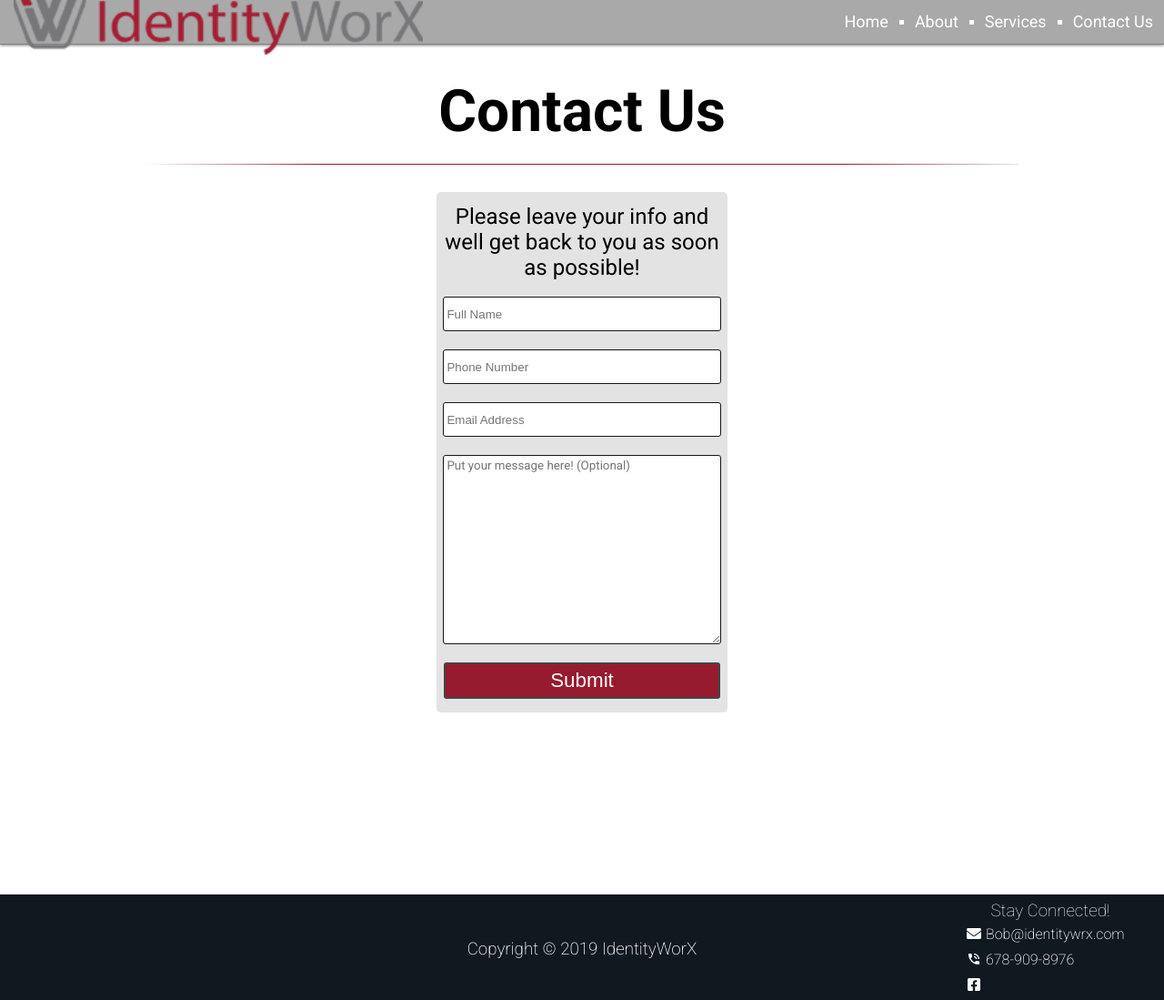
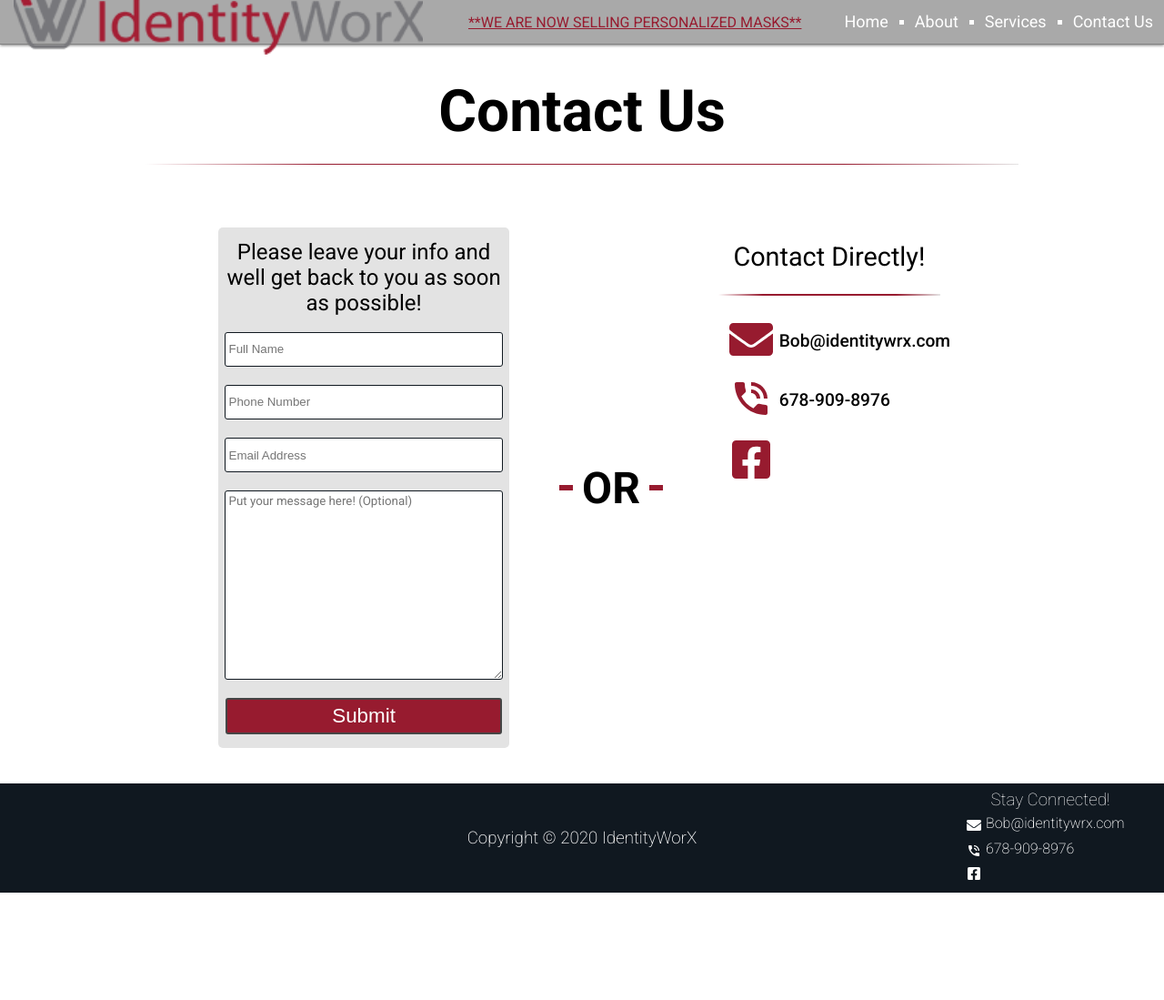
Before and after one commit to tfrankk66/BButler_Site, a Gatsby site: page /contact in a window 1280 px wide. Shown: the whole page at 91% size. After the commit the page ends 981 px from the top, so only its background shows below. Built offline with nearby package versions, Linux system fonts and the light colour scheme; Gatsby itself is replaced by a stand-in of ours.

Commit message:
Contact/Service Page Implementation

```diff
--- a/src/components/Contactform/Contactform.js
+++ b/src/components/Contactform/Contactform.js
@@ -5,7 +5,6 @@ const StyContainer = styled.div`
     width: 25%;
     background-color: #e3e3e3;
     display: flex;
-    margin-bottom: 200px;
     justify-content: center;
     border-radius: 5px;
 `
--- /dev/null
+++ b/src/components/Contactinfo/Contactinfo.js
@@ -0,0 +1,111 @@
+import React from "react"
+import styled from "styled-components"
+import { FaEnvelope } from "react-icons/fa"
+import { MdPhoneInTalk } from "react-icons/md"
+import { FaFacebookSquare } from "react-icons/fa"
+
+
+const ConnectedDiv = styled.div`
+    color: white;
+    height: 600px;
+    display: flex;
+    flex-direction: column;
+    align-items: center;
+    width: 20%;
+`;
+
+const ConnectHead = styled.h3`
+    font-weight: 400;
+    font-size: 180%;
+    display: flex;
+    color: black;
+`;
+
+const StyLine = styled.div`
+    margin: -5px 0px 5px 0px;
+    width: 95%;
+    height: 2px;
+    background: #ffffff; /* Old browsers */
+    background: -moz-linear-gradient(left, #ffffff 0%, #971B2F 20%, #971B2F 80%, #e5e5e5 100%); /* FF3.6-15 */
+    background: -webkit-linear-gradient(left, #ffffff 0%,#971B2F 20%,#971B2F 80%,#e5e5e5 100%); /* Chrome10-25,Safari5.1-6 */
+    background: linear-gradient(to right, #ffffff 0%,#971B2F 20%,#971B2F 80%,#e5e5e5 100%); /* W3C, IE10+, FF16+, Chrome26+, Opera12+, Safari7+ */background-color: #101820;
+`
+
+const ConnectGroup = styled.div`
+    display: flex;
+    flex-direction: row;
+    align-items: center;
+    justify-content: flex-start;
+    height: 20px;
+    padding: 5px 5px 0px 5px;
+    margin: 10px 0px 30px 0px;
+`;
+
+const IconEvn = styled(FaEnvelope)`
+    font-size: 300%;
+    color: #971B2F;
+    &:hover {
+        color: #691321;
+        transition: color 0.2s, -webkit-transform 0.2s ease-out;
+        transition: color 0.2s, transform 0.2s ease-out;
+        transition: color 0.2s, transform 0.2s ease-out, -webkit-transform 0.2s ease-out;
+    }
+
+`;
+
+const IconPhone = styled(MdPhoneInTalk)`
+    font-size: 300%;
+    color: #971B2F;
+    &:hover {
+        color: #691321;
+        transition: color 0.2s, -webkit-transform 0.2s ease-out;
+        transition: color 0.2s, transform 0.2s ease-out;
+        transition: color 0.2s, transform 0.2s ease-out, -webkit-transform 0.2s ease-out;
+    }
+`;
+
+const IconFB = styled(FaFacebookSquare)`
+    font-size: 300%;
+    color: #971B2F;
+    &:hover {
+        color: #691321;
+        transition: color 0.2s, -webkit-transform 0.2s ease-out;
+        transition: color 0.2s, transform 0.2s ease-out;
+        transition: color 0.2s, transform 0.2s ease-out, -webkit-transform 0.2s ease-out;
+    }
+`;
+
+const ConnectDesc = styled.p`
+    font-weight: 500;
+    font-size: 120%;
+    margin: 0px 0px 0px 7px;
+    color: black;
+`;
+
+const StyInfo = styled.div`
+    display: flex;
+    flex-direction: column;
+    width 90%;
+    margin: 20px; 0px 0px 0px;
+`
+
+export default () => (
+        <ConnectedDiv>
+            <ConnectHead>Contact Directly!</ConnectHead>
+            <StyLine />
+            <StyInfo>
+                <ConnectGroup>
+                    <a href="mailto:Bob@identitywrx.com"><IconEvn /></a>
+                    <ConnectDesc>Bob@identitywrx.com</ConnectDesc>
+                </ConnectGroup>
+                <ConnectGroup>
+                    <a href="tel:1-678-909-8976"><IconPhone /></a>
+                    <ConnectDesc>678-909-8976</ConnectDesc>
+                </ConnectGroup>
+                <ConnectGroup>
+                    <IconFB />
+                </ConnectGroup>
+            </StyInfo>
+        </ConnectedDiv>
+
+)
--- a/src/components/Footer/Footer.js
+++ b/src/components/Footer/Footer.js
@@ -53,6 +53,7 @@ const ConnectGroup = styled.div`
 const IconEvn = styled(FaEnvelope)`
     align-self: center;
     margin: 5px;
+    color: white;
 
     &:hover {
         color: #971B2F;
@@ -66,6 +67,7 @@ const IconEvn = styled(FaEnvelope)`
 const IconPhone = styled(MdPhoneInTalk)`
     align-self: center;
     margin: 5px;
+    color: white;
     &:hover {
         color: #971B2F;
         transition: color 0.2s, -webkit-transform 0.2s ease-out;
@@ -77,6 +79,7 @@ const IconPhone = styled(MdPhoneInTalk)`
 const IconFB = styled(FaFacebookSquare)`
     align-self: center;
     margin: 5px;
+    color: white;
     &:hover {
         color: #971B2F;
         transition: color 0.2s, -webkit-transform 0.2s ease-out;
@@ -92,15 +95,15 @@ const ConnectDesc = styled.p`
 
 export default () => (
     <StyledFoot>
-        <Copyright>Copyright © 2019 IdentityWorX</Copyright>
+        <Copyright>Copyright © 2020 IdentityWorX</Copyright>
         <ConnectedDiv>
             <ConnectHead>Stay Connected!</ConnectHead>
             <ConnectGroup>
-                <IconEvn />
+                <a href="mailto:Bob@identitywrx.com"><IconEvn /></a>
                 <ConnectDesc>Bob@identitywrx.com</ConnectDesc>
             </ConnectGroup>
             <ConnectGroup>
-                <IconPhone />
+                <a href="tel:1-678-909-8976"><IconPhone /></a>
                 <ConnectDesc>678-909-8976</ConnectDesc>
             </ConnectGroup>
             <ConnectGroup>
--- a/src/components/Navigation/NavBar.js
+++ b/src/components/Navigation/NavBar.js
@@ -84,6 +84,10 @@ const StyDash = styled.div`
       align-self: center;
 `;
 
+const StyAnnounce = styled(Link)`
+      color: #971B2F;
+`
+
 const NavBar = () => {
   const data = useStaticQuery(graphql`
         query Header {
@@ -100,6 +104,7 @@ const NavBar = () => {
     return(
         <StyledBar>
             <StyledHeader><Img fixed={data.image.childImageSharp.fixed} /></StyledHeader>
+            <StyAnnounce to="/services#test">**WE ARE NOW SELLING PERSONALIZED MASKS**</StyAnnounce>
             <StyledMenuGroup>
                 <StyledLink to="/">Home</StyledLink>
                 <StyDash />
--- /dev/null
+++ b/src/components/OrSymbol/Orsymbol.js
@@ -0,0 +1,31 @@
+import React from "react"
+import styled from "styled-components"
+
+const Stycontainer = styled.div`
+    display: flex;
+    align-items: center;
+    justify-content: center;
+    flex-direction: row;
+    margin: 0px 45px 0px 45px;
+`
+
+const StyDash = styled.div`
+    width: 15px;
+    background-color: #971B2F;
+    height: 6px;
+    margin: 0px 10px 0px 10px;
+`
+
+const StyHead = styled.h1`
+    font-size: 300%;
+`
+
+export default () => (
+
+    <Stycontainer>
+        <StyDash />
+        <StyHead>OR</StyHead>
+        <StyDash />
+    </Stycontainer>
+
+)
--- a/src/components/SEO/SEO.js
+++ b/src/components/SEO/SEO.js
@@ -62,6 +62,10 @@ function SEO({ description, lang, meta, title }) {
           name: `twitter:description`,
           content: metaDescription,
         },
+        {
+          name: 'viewport',
+          content: 'width=device-width, initial-scale=1.0'
+        },
       ].concat(meta)}
       link={[
         {rel: "icon", type: "image/ico", href: `${favicon}`}
--- a/src/pages/contact.js
+++ b/src/pages/contact.js
@@ -3,6 +3,8 @@ import styled from "styled-components"
 import Layout from "../components/Layout/layout"
 import Contactform from "../components/Contactform/Contactform"
 import SEO from "../components/SEO/SEO"
+import Orsymbol from "../components/OrSymbol/Orsymbol"
+import Contactinfo from "../components/Contactinfo/Contactinfo"
 
 const StyContainer = styled.div`
     display: flex;
@@ -27,17 +29,29 @@ const StyLine = styled.div`
     background: -moz-linear-gradient(left, #ffffff 0%, #971B2F 20%, #971B2F 80%, #e5e5e5 100%); /* FF3.6-15 */
     background: -webkit-linear-gradient(left, #ffffff 0%,#971B2F 20%,#971B2F 80%,#e5e5e5 100%); /* Chrome10-25,Safari5.1-6 */
     background: linear-gradient(to right, #ffffff 0%,#971B2F 20%,#971B2F 80%,#e5e5e5 100%); /* W3C, IE10+, FF16+, Chrome26+, Opera12+, Safari7+ */background-color: #101820;
+`
+const StyContactCont = styled.div`
+    display: flex;
+    flex-direction: row;
+    height: 650px;
+    width: 100%;
+    align-items: center;
+    justify-content: center;
+`
 
-`
 export default () => (
     <Layout>
         <SEO title="Contact Us" />
         <StyContainer>
             <StyHead>Contact Us</StyHead>
             <StyLine />
-            <Contactform>
+            <StyContactCont>
+                <Contactform />
+                <Orsymbol />
+                <Contactinfo />
 
-            </Contactform>
+            </StyContactCont>
+
         </StyContainer>
     </Layout>
 )
--- a/src/pages/services.js
+++ b/src/pages/services.js
@@ -1,11 +1,13 @@
 import React from "react"
 import styled from "styled-components"
 import Layout from "../components/Layout/layout"
+import ServiceList from "../components/Servicelist/Servicelist"
 import SEO from "../components/SEO/SEO"
 
 const StyContainer = styled.div`
     display: flex;
     margin-top: 85px;
+    margin-bottom: 30px;
     flex-direction: column;
     align-items: center;
     justify-content: center;
@@ -34,6 +36,7 @@ export default () => (
         <StyContainer>
             <StyHead>Our Services</StyHead>
             <StyLine />
+            <ServiceList />
         </StyContainer>
     </Layout>
 )
```
Also changed, not shown: src/components/Servicelist/Servicelist.js (added, +130 -0 lines), src/images/shirts/AK Hoodie Back.png (added), src/images/shirts/AK Hoodie Front.png (added), src/images/shirts/V Shirt Back.png (added).
